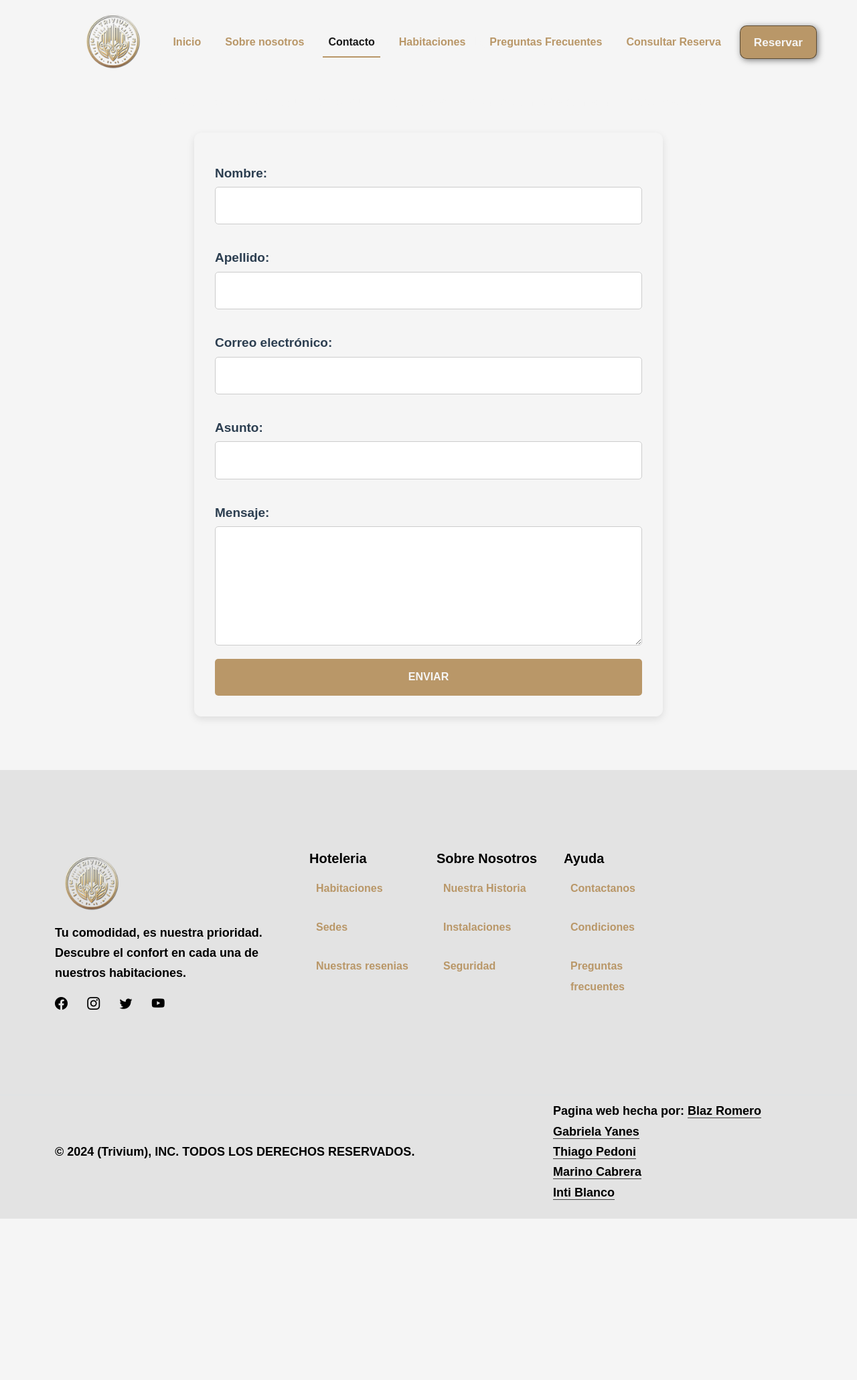
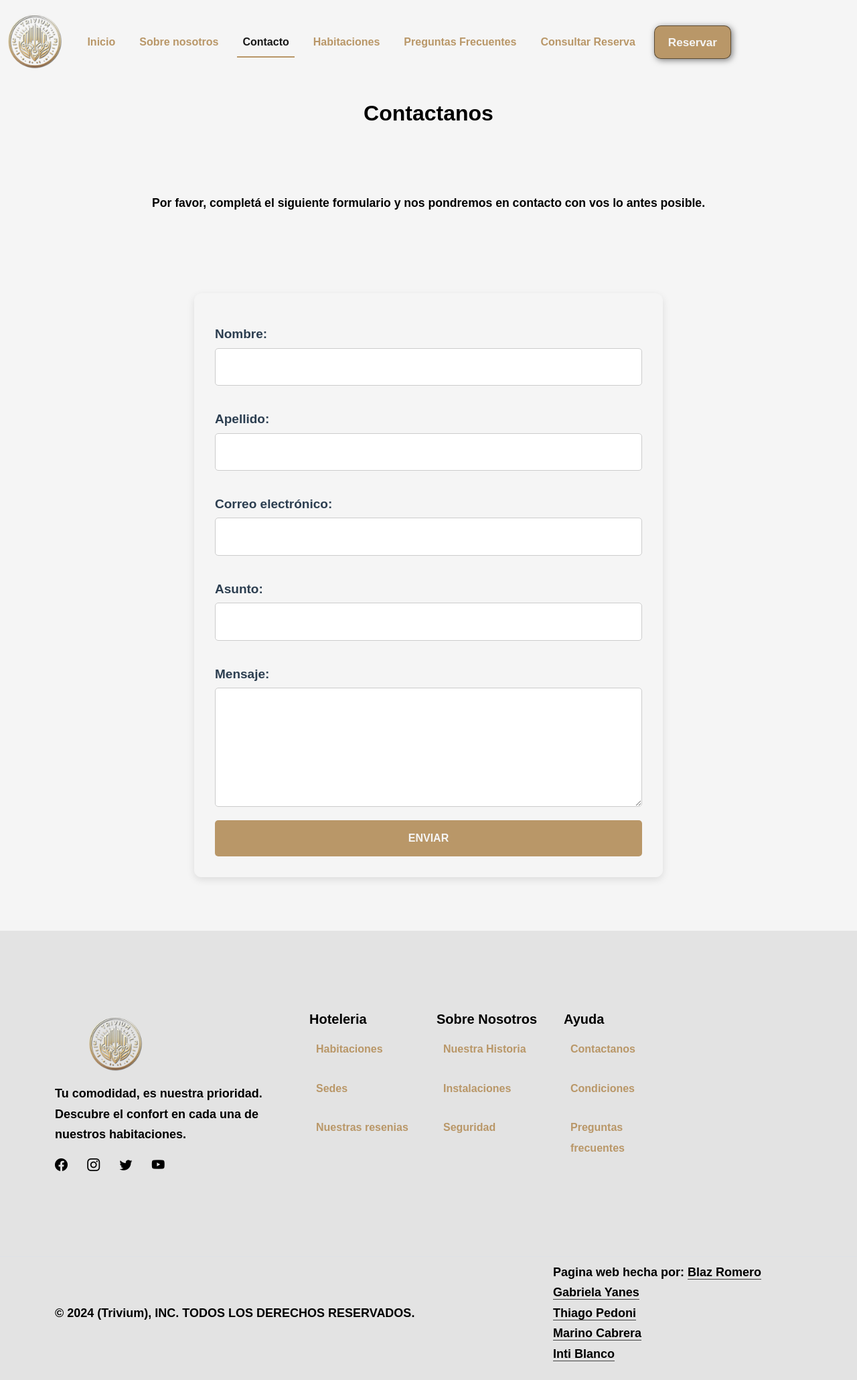
Before and after one commit to TPIDS-19-wutang/TPIDS-19-wutang, a Flask app: page /contact in a window 1280 px wide; the page is wider, and only the part inside the window is pictured. Shown: that part at 67% size. Before the commit the page ends 1820 px from the top of that part, so only its background shows below. Run offline with Flask 3, Linux system fonts and the light colour scheme.

Commit message:
cambios en el style.css

```diff
--- a/Frontend/static/css/style.css
+++ b/Frontend/static/css/style.css
@@ -30,7 +30,7 @@ body {
     line-height: 1.6em;
     color: var(--body-text-color);
     background-color: var(--white-color);
-    margin: -100px !important;
+    margin-top: -100px !important;
 }
 
 h1,
@@ -200,7 +200,7 @@ i {
     background-color: transparent;
     border-bottom: none;
     transition: background-color 0.3s ease;
-    width:120%;
+    width:100%;
     margin-left: -7.5% !important;
     display: flex;
     justify-content: center;
@@ -279,7 +279,7 @@ i {
 @media (max-width: 768px) {
     #hero_about {
         background-attachment: scroll;
-        min-height: 60vh;
+        min-height: 100vh;
     }
 }
 
@@ -334,6 +334,7 @@ i {
         font-weight: 400;
         font-family: 'Playfair Display', serif;
         margin: 0 0 16px;
+        word-break: break-word;
     }
 
     #description h6 {
@@ -371,6 +372,7 @@ i {
 .logo-img {
     height: 100px;
     background: transparent;
+    margin-left: 10%;
 }
 
 #cant_rooms {
@@ -923,17 +925,17 @@ Contact page style start
 
 .contact-heading {
     text-align: center;
-    color: rgb(245, 245, 245);
     margin-bottom: 10px;
     font-size: 2rem;
-    padding: 3%;
+    margin-top: 15vh;
 }
 
 .contact-description {
     text-align: center;
     font-size: 1.1rem;
-    color: rgb(245, 245, 245);
+    color: var(--body-text-color);
     margin-bottom: 30px;
+    padding: 7%;
 }
 
 .contact-form {
--- a/Frontend/templates/contact.html
+++ b/Frontend/templates/contact.html
@@ -1,7 +1,8 @@
 {% extends "base.html" %}
 
 {% block content %}
-<h2 class="contact-heading">Contactanos</h2>
+<br>
+<h4 class="contact-heading">Contactanos</h4>
 <p class="contact-description">Por favor, completá el siguiente formulario y nos pondremos en contacto con vos lo antes posible.</p>
 
 <form class="contact-form" action="/contact" method="post">
```
